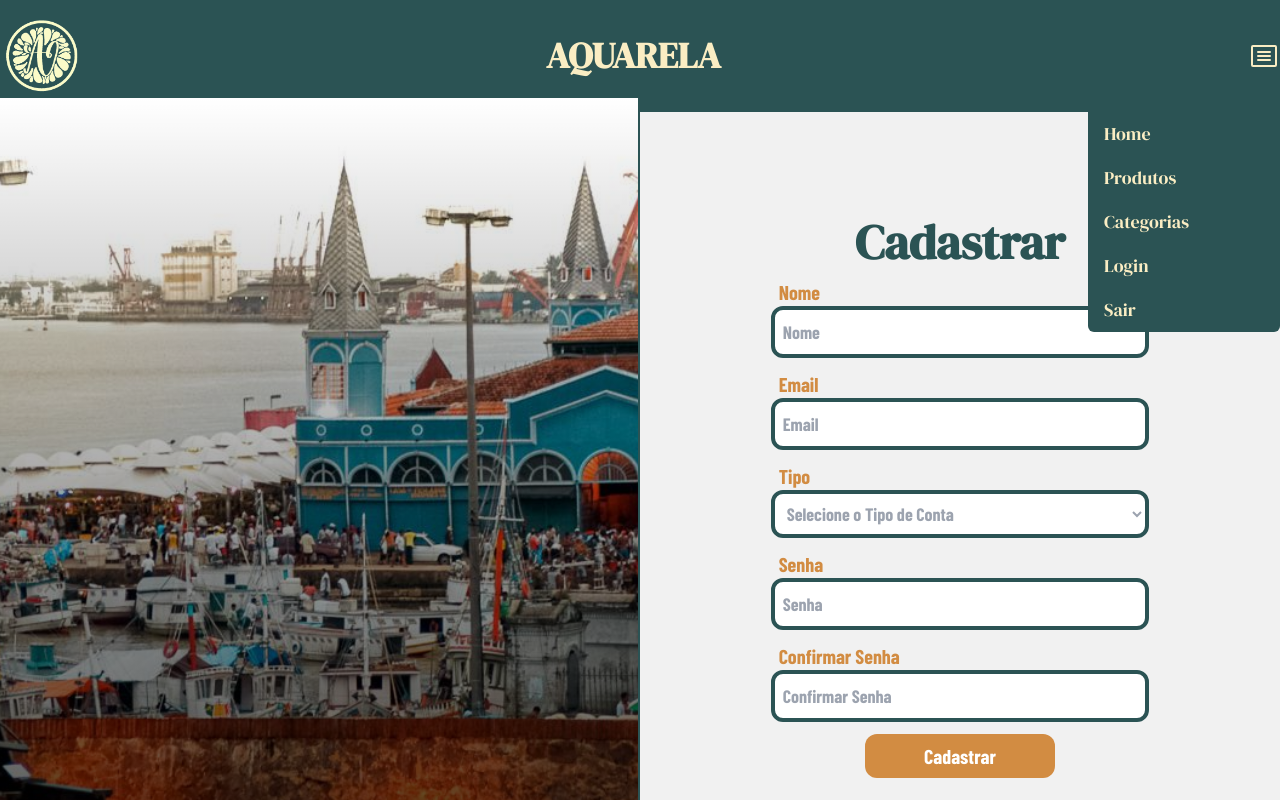
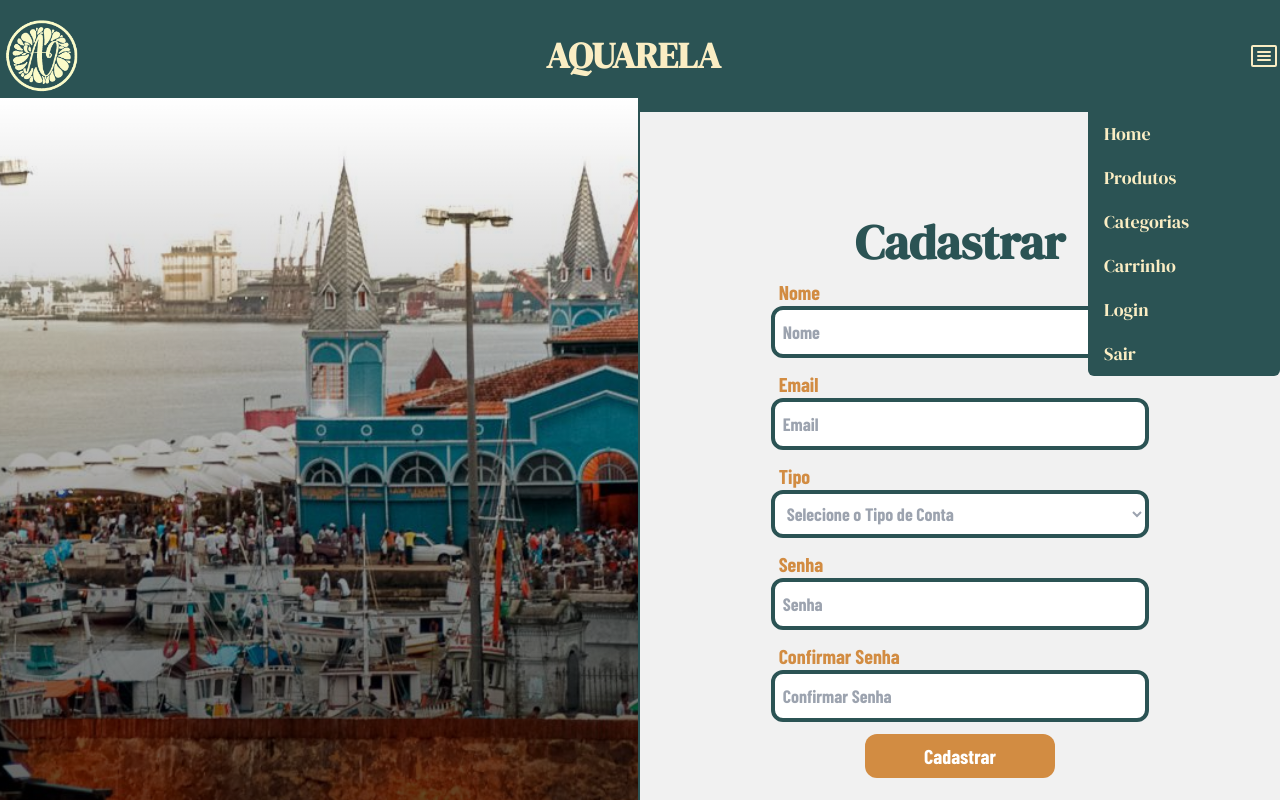
Before and after one commit to Aquarela71/Aquarela-Front, a React (Vite) app: page /cadastro in a window 1280 px wide. Both pictures are taken after a click on the element 1264 px from the left and 56 px from the top of the page. Shown: the top 800 px of the page. Built offline with nearby package versions, Linux system fonts and the light colour scheme; no server answers; a web font is replaced by a local one.

Commit message:
Update Navbar.tsx

```diff
--- a/src/components/navbar/Navbar.tsx
+++ b/src/components/navbar/Navbar.tsx
@@ -80,7 +80,12 @@ const Navbar: React.FC = () => {
               >
                 Categorias
               </Link>
-
+              <Link
+                to="/carrinho"
+                className="block px-4 py-2 hover:bg-eggnog hover:text-ver"
+              >
+                Carrinho
+              </Link>
               <Link
                 to="/login"
                 className="block px-4 py-2 hover:bg-eggnog hover:text-ver"
```
